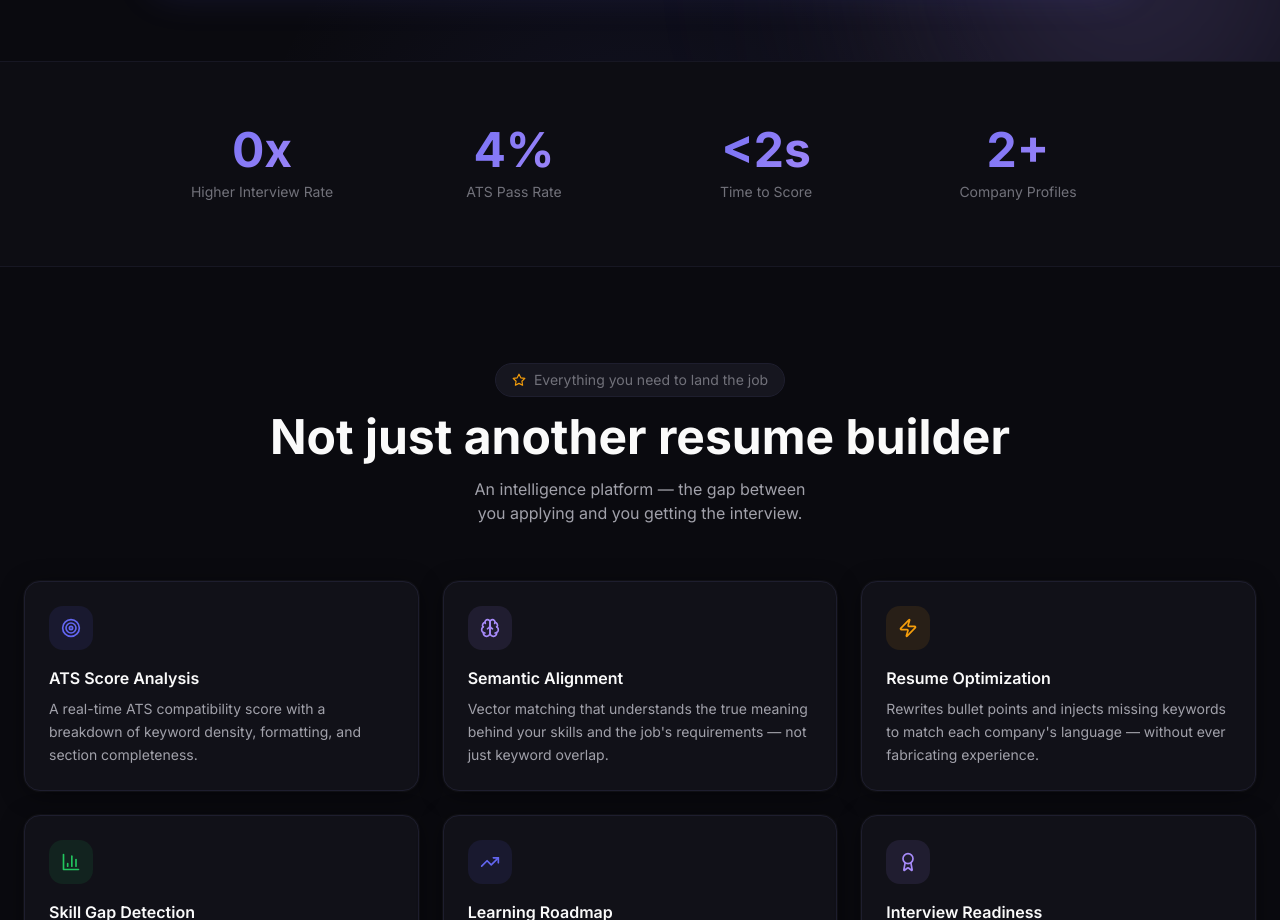
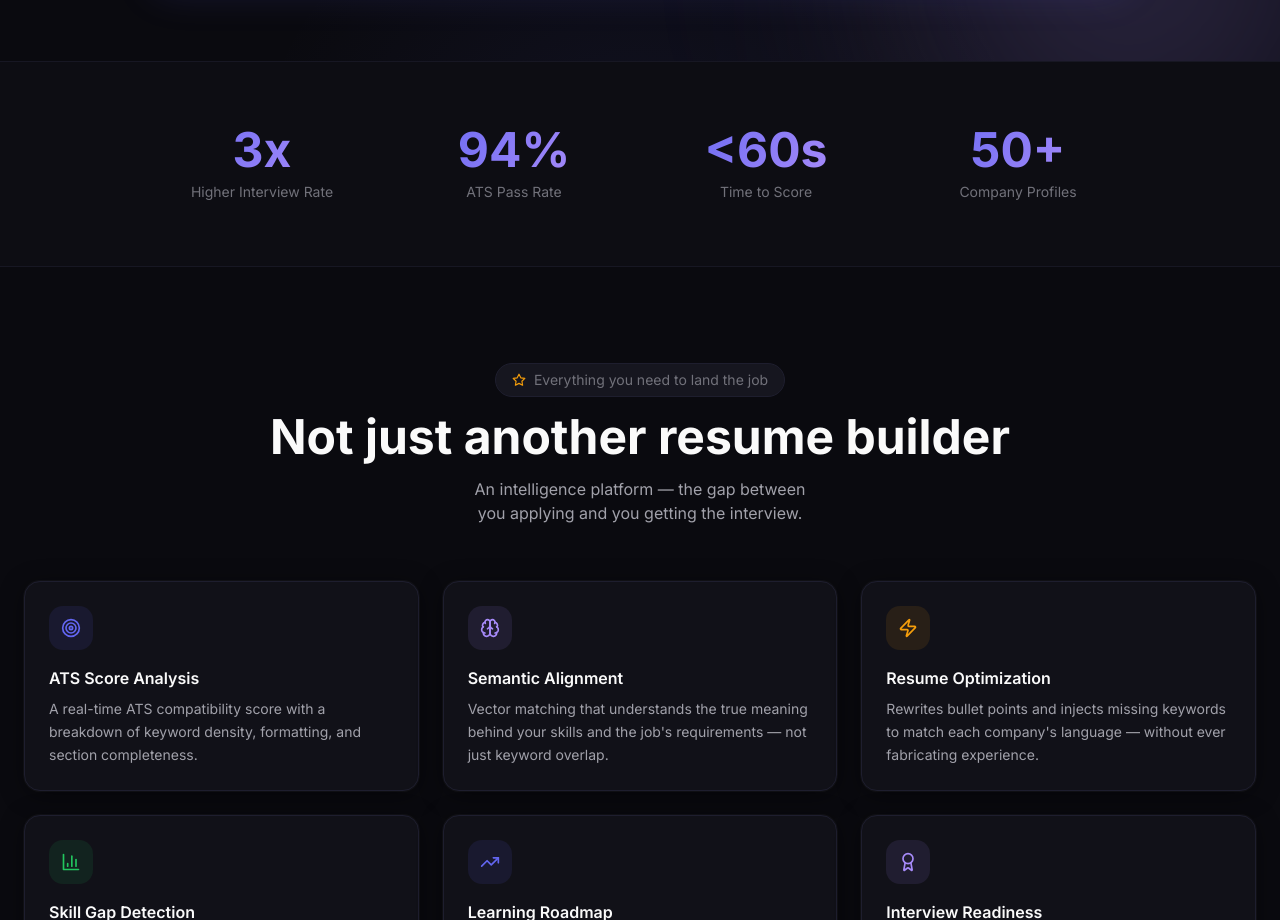
Before and after one commit to VishalKumar369/resume-aligner, a Next.js app in the folder frontend/: page / in a window 1280 px wide. Shown: the part 1020-1940 px from the top of the page. Built offline with nearby package versions, Linux system fonts and the light colour scheme.

Commit message:
fix(landing): stop metric count-up from looping; animate section jumps

```diff
--- a/frontend/app/globals.css
+++ b/frontend/app/globals.css
@@ -66,6 +66,15 @@
     margin: 0;
   }
 
+  html {
+    /* Anchor jumps from the navbar glide instead of teleporting. */
+    scroll-behavior: smooth;
+  }
+
+  @media (prefers-reduced-motion: reduce) {
+    html { scroll-behavior: auto; }
+  }
+
   html,
   body {
     max-width: 100vw;
@@ -75,6 +84,20 @@
     font-family: 'Inter', system-ui, sans-serif;
     -webkit-font-smoothing: antialiased;
     -moz-osx-font-smoothing: grayscale;
+  }
+
+  /* Landed-on sections clear the fixed navbar and get a brief highlight. */
+  section[id] {
+    scroll-margin-top: 4.5rem;
+  }
+
+  section[id]:target {
+    animation: sectionArrive 0.9s ease-out;
+  }
+
+  @keyframes sectionArrive {
+    0% { background-color: rgb(var(--primary) / 0.06); }
+    100% { background-color: transparent; }
   }
 
   /* Colours cross-fade when the theme flips, so the switch feels intentional. */
--- a/frontend/app/page.tsx
+++ b/frontend/app/page.tsx
@@ -57,13 +57,16 @@ const faqs = [
 function CountUp({ value, prefix = "" }: { value: string; prefix?: string }) {
     const ref = useRef<HTMLSpanElement>(null);
     const inView = useInView(ref, { once: true, margin: "-60px" });
-    const match = value.match(/^(\d+)(\D*)$/);
-    const target = match ? parseInt(match[1], 10) : 0;
-    const suffix = match ? match[2] : value;
+    // Parse once. Keep only primitives — an array in the effect deps would make
+    // it re-run (and restart the animation) on every render, never settling.
+    const parsed = value.match(/^(\d+)(\D*)$/);
+    const numeric = parsed !== null;
+    const target = parsed ? parseInt(parsed[1], 10) : 0;
+    const suffix = parsed ? parsed[2] : "";
     const [n, setN] = useState(0);
 
     useEffect(() => {
-        if (!inView || !match) return;
+        if (!inView || !numeric) return;
         const duration = 1200;
         const start = performance.now();
         let raf = 0;
@@ -75,13 +78,12 @@ function CountUp({ value, prefix = "" }: { value: string; prefix?: string }) {
         };
         raf = requestAnimationFrame(tick);
         return () => cancelAnimationFrame(raf);
-    }, [inView, match, target]);
+    }, [inView, numeric, target]);
 
     return (
         <span ref={ref}>
             {prefix}
-            {match ? n : ""}
-            {match ? suffix : value}
+            {numeric ? `${n}${suffix}` : value}
         </span>
     );
 }
```
